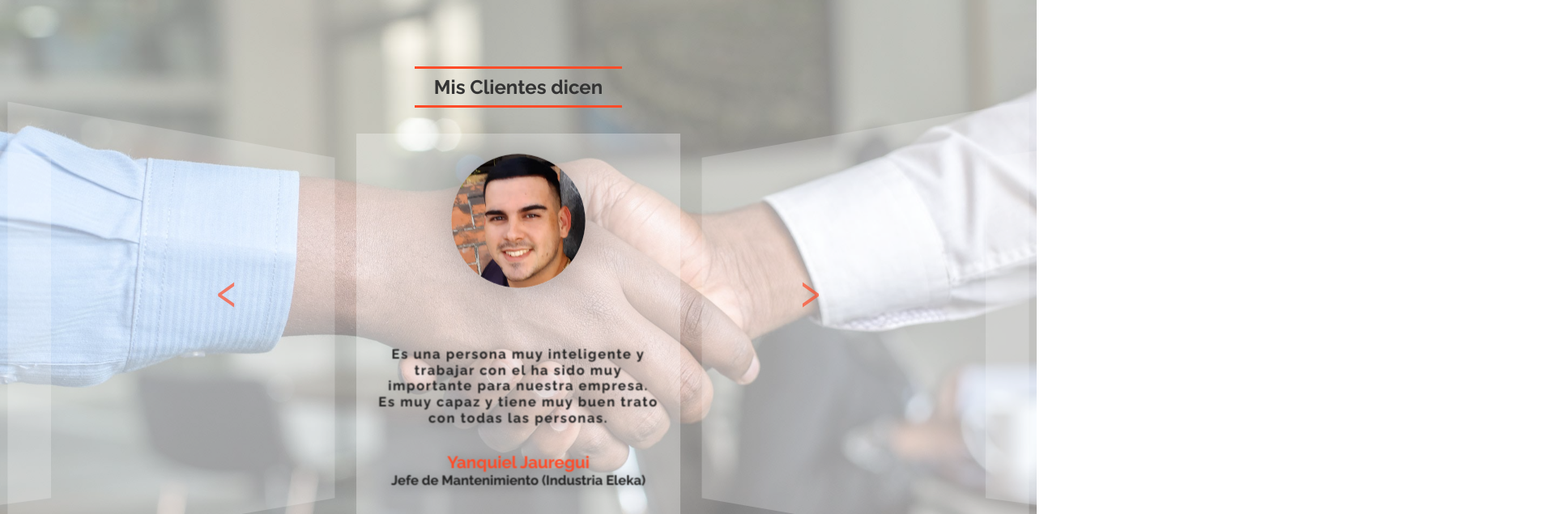
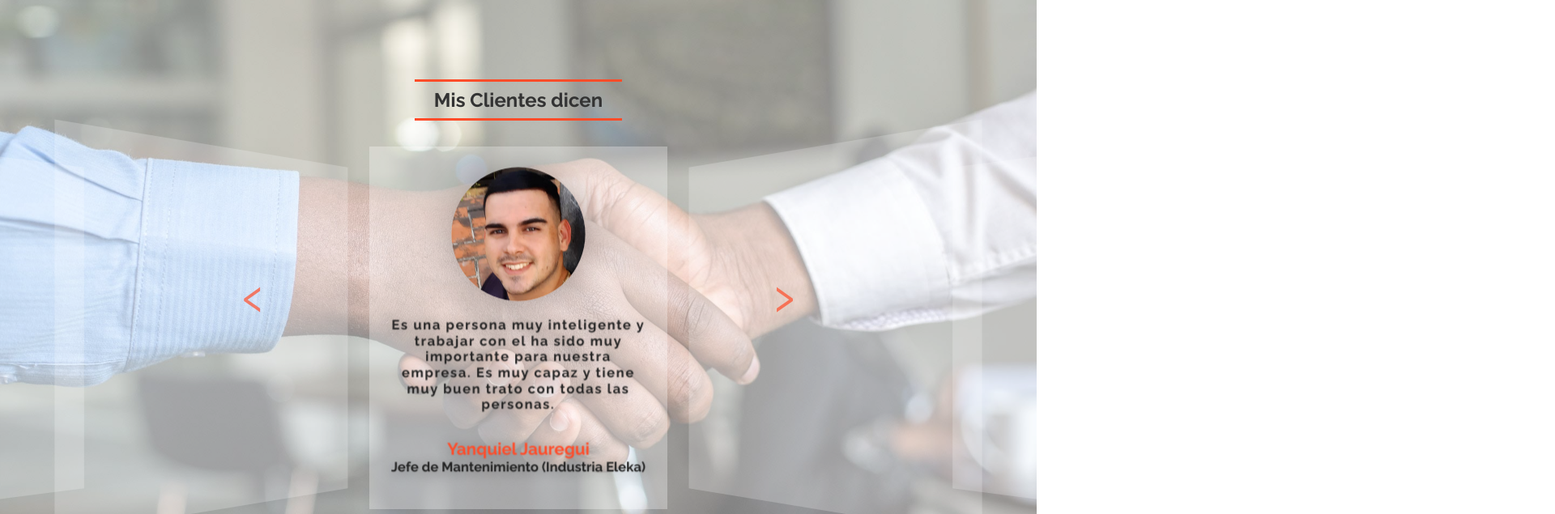
Before and after one commit to Ander8585/react-portfolio, a React (Create React App) app: page / in a window 1280 px wide. Shown: the part 3560-4195 px from the top of the page at 81% size, 1920 px wide, since content can reach past the window. Built offline with nearby package versions, Linux system fonts and the light colour scheme.

Commit message:
actualizacion de datos

```diff
--- a/src/components/Carousel.scss
+++ b/src/components/Carousel.scss
@@ -97,8 +97,8 @@ body, .App {
 }
 
 .slideContent {
-  width: 25rem;
-  height: 30rem;
+  width: 23rem;
+  height: 28rem;
   /* background-size: cover;
   background-position: center center;
   background-repeat: no-repeat; */
```
